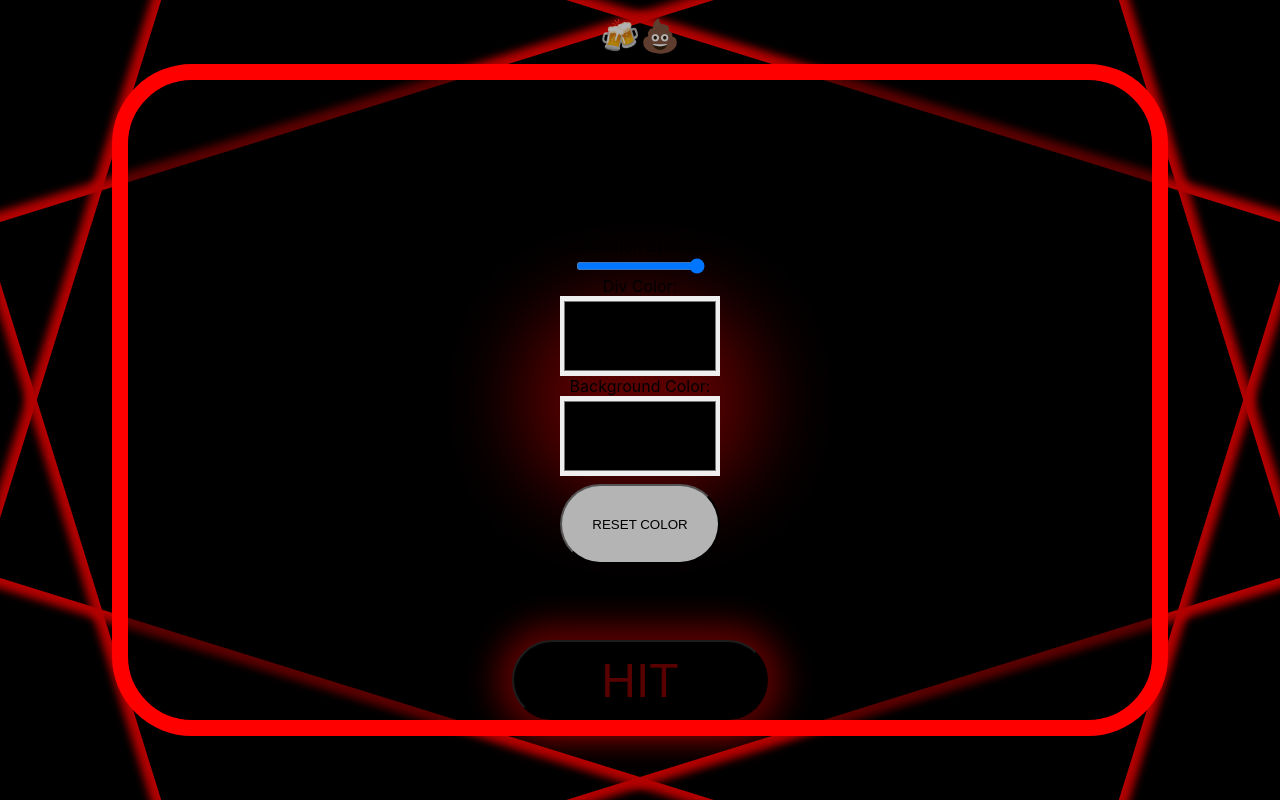
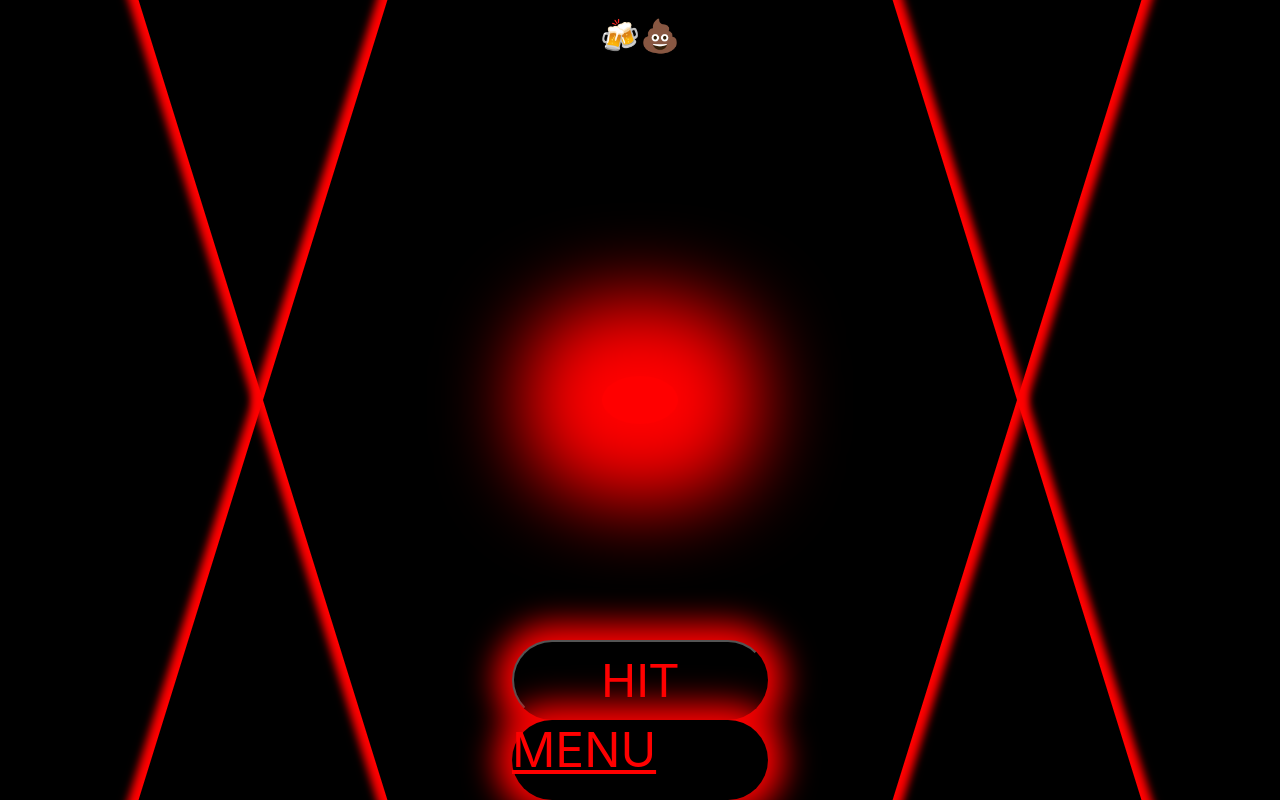
Before and after one commit to ulldecorb/fun-with-divs, a React (Create React App) app in the folder fun-with-divs/: page / in a window 1280 px wide. Built offline with nearby package versions, Linux system fonts and the light colour scheme.

Commit message:
Add routes

```diff
--- a/fun-with-divs/src/App.jsx
+++ b/fun-with-divs/src/App.jsx
@@ -1,6 +1,10 @@
 import React, { useState } from 'react';
+import {
+  BrowserRouter as Router,
+  Routes,
+  Route
+} from 'react-router-dom';
 import { Divs } from './components/Divs';
-import { Score } from './components/Score';
 import { Menu } from './components/Menu';
 import './App.css';
 
@@ -32,15 +36,36 @@ function App() {
 
   return (
     <div className="App">
-      <Menu setColor={setColor} setRotation={setRotation} />
+      <Router>
+        {/* <Header /> */}
+        <Routes>
+          <Route
+            path="/"
+            element={(
+              <Divs
+                handleCheckFire={handleCheckFire}
+                divColor={divColor}
+                backgroundColor={backgroundColor}
+                rotationSpeedDivRight={rotationSpeedDivRight}
+                rotationSpeedDivLeft={rotationSpeedDivLeft}
+                hitScore={hitScore}
+                failScore={failScore}
+              />
+)}
+          />
+          <Route path="menu" element={<Menu setColor={setColor} setRotation={setRotation} />} />
+        </Routes>
+      </Router>
+      {/* <Menu setColor={setColor} setRotation={setRotation} />
       <Divs
         handleCheckFire={handleCheckFire}
         divColor={divColor}
         backgroundColor={backgroundColor}
         rotationSpeedDivRight={rotationSpeedDivRight}
         rotationSpeedDivLeft={rotationSpeedDivLeft}
-      />
-      <Score hitScore={hitScore} failScore={failScore} />
+        hitScore={hitScore}
+        failScore={failScore}
+      /> */}
     </div>
   );
 }
--- a/fun-with-divs/src/components/Divs/divs.css
+++ b/fun-with-divs/src/components/Divs/divs.css
@@ -126,4 +126,20 @@
   background-color: #000;
   z-index: 2;
 }
+
+#link-menu {
+  position: fixed;
+  height: 10vh;
+  width: 20vw;
+  color: red;
+  font-size: 3rem;
+  bottom: 0;
+  cursor: pointer;
+  left: 40vw;
+  -webkit-box-shadow: 0 0 4vmin 2vmin red;
+          box-shadow: 0 0 4vmin 2vmin red;
+  border-radius: 5vh;
+  background-color: #000;
+  z-index: 2;
+}
 /*# sourceMappingURL=divs.css.map */
--- a/fun-with-divs/src/components/Divs/divs.scss
+++ b/fun-with-divs/src/components/Divs/divs.scss
@@ -87,3 +87,17 @@
         z-index: 2;
     }
 }
+ #link-menu {
+     position: fixed;
+        height: 10vh;
+        width: 20vw;
+        color: red;
+        font-size: 3rem;
+        bottom: 0;
+        cursor: pointer;
+        left: 40vw;
+        box-shadow: 0 0 4vmin 2vmin red;
+        border-radius: 5vh;
+        background-color: #000;
+        z-index: 2;
+ }
--- a/fun-with-divs/src/components/Divs/index.jsx
+++ b/fun-with-divs/src/components/Divs/index.jsx
@@ -1,10 +1,14 @@
 // import React, { useEffect, useRef, useState } from 'react';
 import React, { useEffect } from 'react';
+import { Link } from 'react-router-dom';
 import { PropTypes } from 'prop-types';
+import { Score } from '../Score';
 import './divs.css';
 
 export const Divs = function Divs({
-  handleCheckFire, divColor, backgroundColor, rotationSpeedDivRight, rotationSpeedDivLeft
+  handleCheckFire, divColor, backgroundColor, rotationSpeedDivRight, rotationSpeedDivLeft,
+  hitScore,
+  failScore
 }) {
   const setSelectedColors = () => {
     const divRight = document.getElementById('divRight');
@@ -81,6 +85,12 @@ export const Divs = function Divs({
       >
         HIT
       </button>
+      <Link id="link-menu" to="../menu">MENU</Link>
+
+      <Score
+        hitScore={hitScore}
+        failScore={failScore}
+      />
     </section>
   );
 };
@@ -90,7 +100,9 @@ Divs.propTypes = {
   divColor: PropTypes.string.isRequired,
   backgroundColor: PropTypes.string.isRequired,
   rotationSpeedDivRight: PropTypes.string.isRequired,
-  rotationSpeedDivLeft: PropTypes.string.isRequired
+  rotationSpeedDivLeft: PropTypes.string.isRequired,
+  hitScore: PropTypes.string.isRequired,
+  failScore: PropTypes.string.isRequired
 };
 
 export default Divs;
--- a/fun-with-divs/src/components/Menu/index.jsx
+++ b/fun-with-divs/src/components/Menu/index.jsx
@@ -1,4 +1,5 @@
 import React, { useState } from 'react';
+import { Link } from 'react-router-dom';
 import { PropTypes } from 'prop-types';
 import './menu.css';
 
@@ -34,6 +35,8 @@ export const Menu = function Menu({ setColor, setRotation }) {
   return (
     <section className="menu">
       <div id="menuBox" className="menu__box">
+        <Link to="../">OUT</Link>
+
         Rotation Speed:
         <input
           type="range"
--- a/fun-with-divs/src/components/Menu/menu.css
+++ b/fun-with-divs/src/components/Menu/menu.css
@@ -34,6 +34,7 @@
   border-radius: 10vmin;
   border: 2vmin solid red;
   background-color: rgba(0, 0, 0, 0.5);
+  font-family: source-code-pro, Menlo, Monaco, Consolas, 'Courier New', monospace;
   display: -webkit-box;
   display: -ms-flexbox;
   display: flex;
--- a/fun-with-divs/src/components/Menu/menu.scss
+++ b/fun-with-divs/src/components/Menu/menu.scss
@@ -30,6 +30,8 @@
         border-radius: 10vmin;
         border: 2vmin solid red;
         background-color: rgba(0, 0, 0, 0.5);
+        font-family: source-code-pro, Menlo, Monaco, Consolas, 'Courier New',
+    monospace;
         display: flex;
         flex-direction: column;
         justify-content: center;
```
Also changed, not shown: 1 other file (tests, documents, lock files or other folders).
